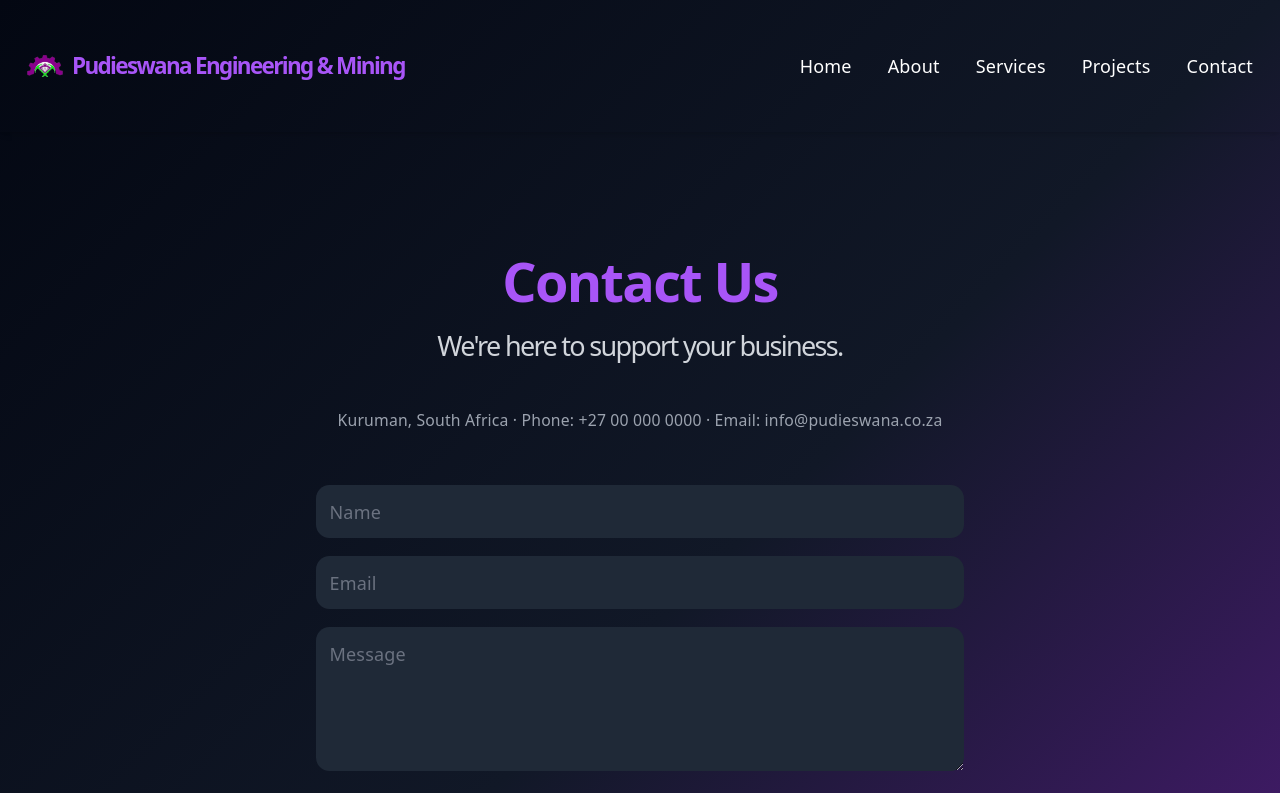
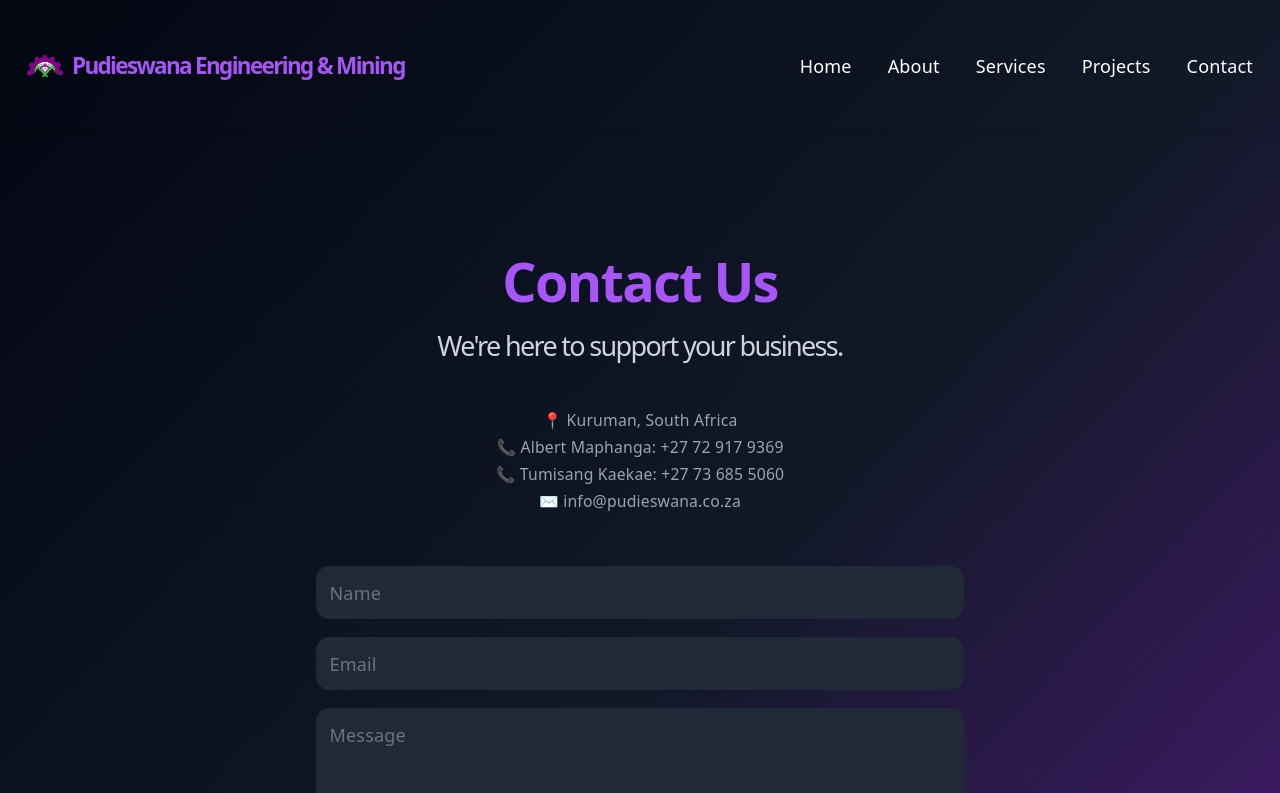
Before and after one commit to CodeCatalyst-Solutions/pudieswana-site, a React (Vite) app: page /contact in a window 1280 px wide. Shown: the top 793 px of the page. Built offline with nearby package versions, Linux system fonts and the light colour scheme.

Commit message:
contact details

```diff
--- a/src/components/Contact.jsx
+++ b/src/components/Contact.jsx
@@ -37,9 +37,29 @@ export default function Contact() {
           </span>
         </h1>
 
-        <div className="mt-10 text-gray-400 text-sm">
-          Kuruman, South Africa · Phone: +27 00 000 0000 · Email:
-          info@pudieswana.co.za
+        <div className="mt-10 text-gray-400 text-sm space-y-1">
+          <p>📍 Kuruman, South Africa</p>
+
+          <p>
+            📞 Albert Maphanga:{" "}
+            <a href="tel:+27729179369" className="hover:text-white">
+              +27 72 917 9369
+            </a>
+          </p>
+
+          <p>
+            📞 Tumisang Kaekae:{" "}
+            <a href="tel:+27736855060" className="hover:text-white">
+              +27 73 685 5060
+            </a>
+          </p>
+
+          <p>
+            ✉️{" "}
+            <a href="mailto:info@pudieswana.co.za" className="hover:text-white">
+              info@pudieswana.co.za
+            </a>
+          </p>
         </div>
 
         {submitted ? (
```
